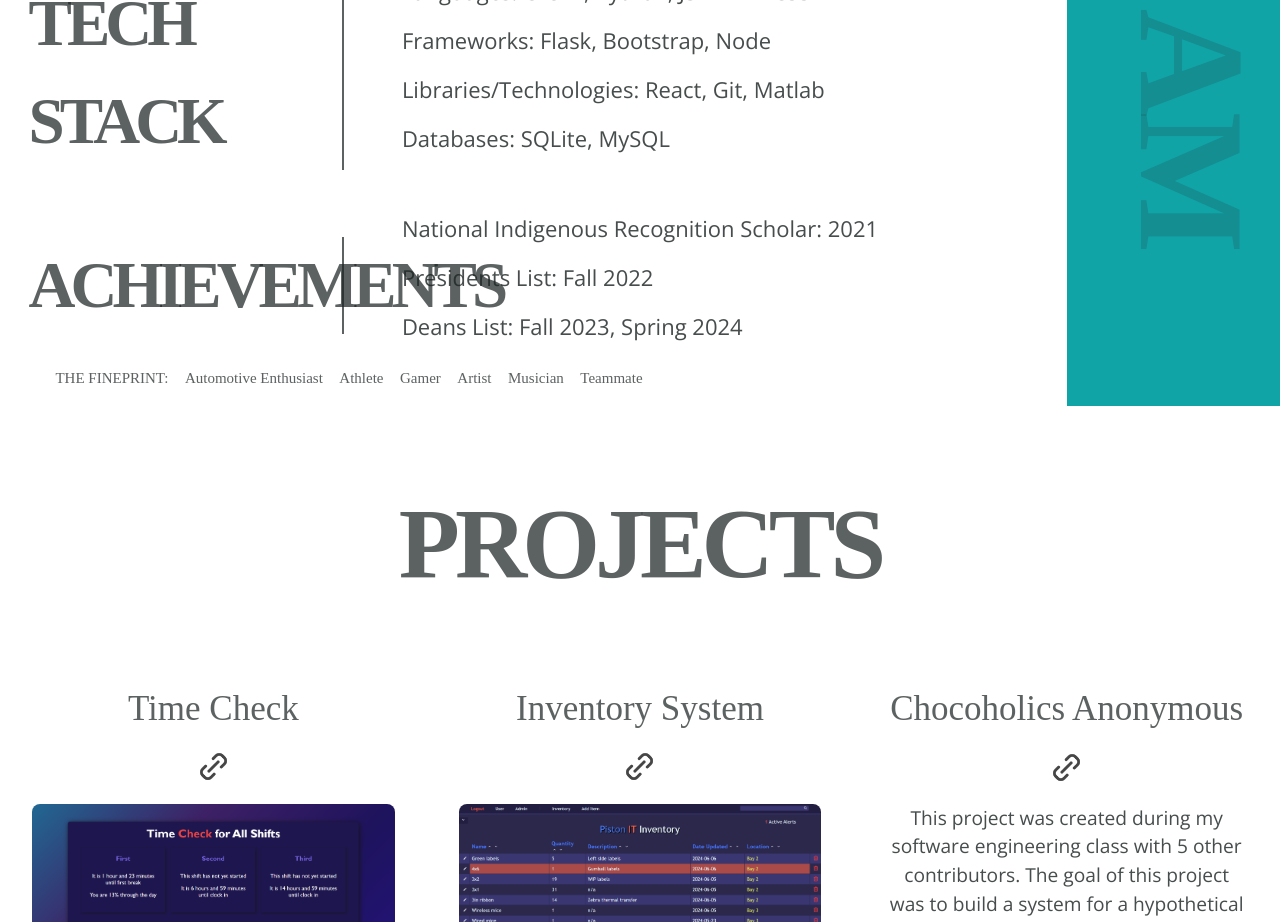
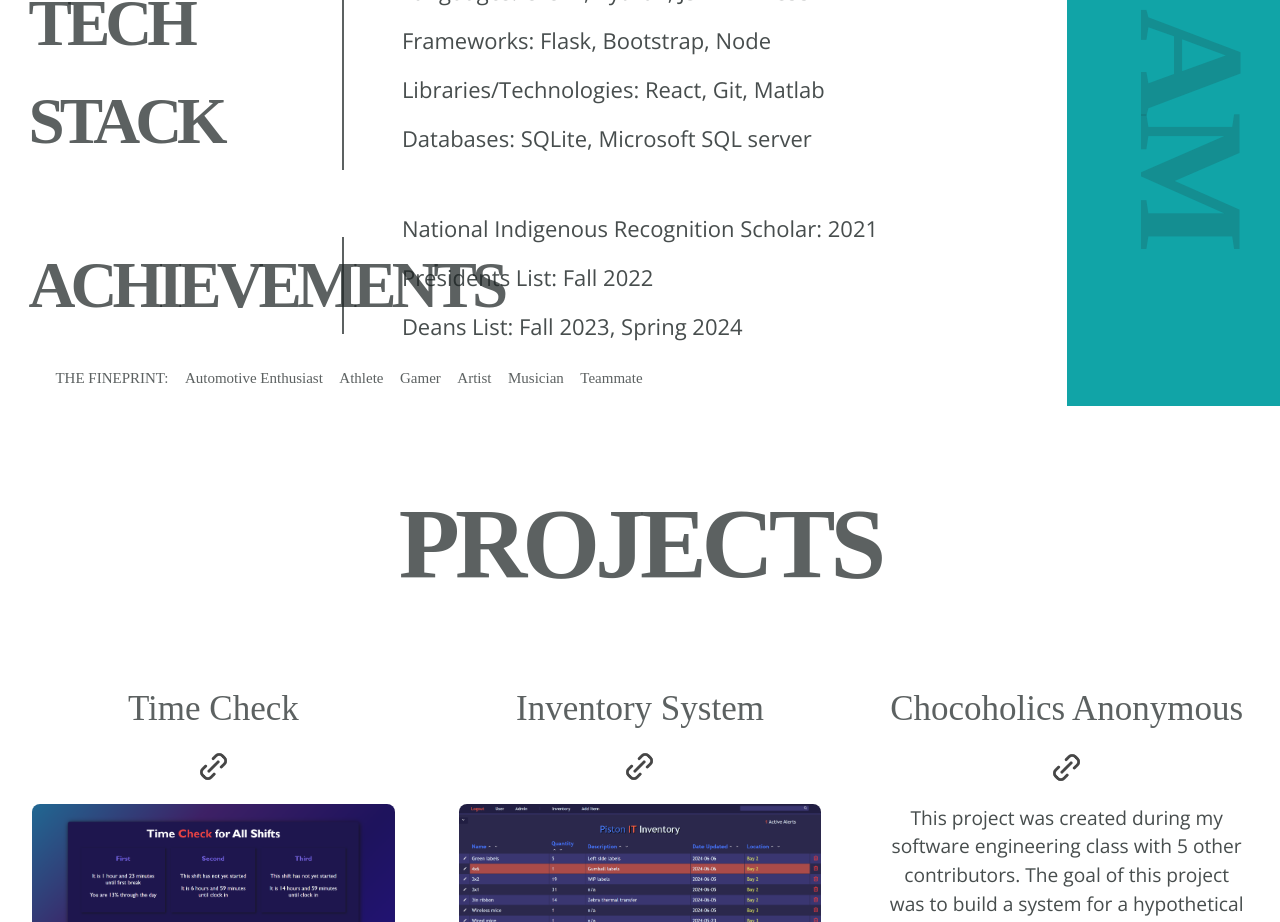
Before and after one commit to aliburkemper12/personal-portfolio, a React (Create React App) app in the folder personal-portfolio/: page / in a window 1280 px wide. Shown: the part 2680-3602 px from the top of the page. Built offline with nearby package versions, Linux system fonts and the light colour scheme.

Commit message:
changed database

```diff
--- a/personal-portfolio/src/pages/Home.js
+++ b/personal-portfolio/src/pages/Home.js
@@ -83,7 +83,7 @@ export default function Home() {
                                 <p><b>Languages:</b> C/C++, Python, JS/HTML/CSS</p>
                                 <p><b>Frameworks:</b> Flask, Bootstrap, Node</p>
                                 <p><b>Libraries/Technologies:</b> React, Git, Matlab</p>
-                                <p><b>Databases:</b> SQLite, MySQL</p>
+                                <p><b>Databases:</b> SQLite, Microsoft SQL server</p>
                             </div>
                         </div>
                     </div>
```
